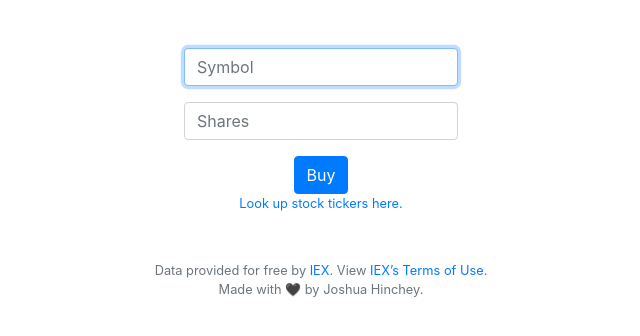
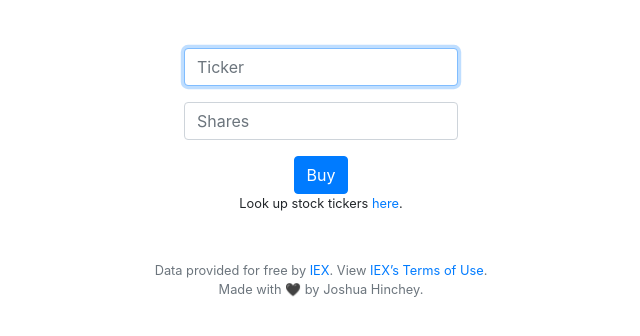
Before and after one commit to hincheyjosh/finance, a Flask app: page /buy in a window 1280 px wide. Shown: the part 76-412 px from the top of the page, without its empty margins (319-959 px from the left). Run offline with Flask 2, Linux system fonts and the light colour scheme; a user stored in the database is signed in; some libraries are stand-ins or nearby versions.

Commit message:
made some changes to html

```diff
--- a/templates/buy.html
+++ b/templates/buy.html
@@ -7,7 +7,7 @@
 {% block main %}
     <form action="/buy" method="post">
         <div class="form-group">
-            <input autocomplete="off" autocapitalize="characters" autofocus class="form-control" name="symbol" placeholder="Symbol" type="text">
+            <input autocomplete="off" autocapitalize="characters" autofocus class="form-control" name="symbol" placeholder="Ticker" type="text">
         </div>
         <div class="form-group">
             <input autocomplete="off" autofocus class="form-control" name="shares" placeholder="Shares" type="number" min="1">
@@ -15,6 +15,6 @@
         <button class="btn btn-primary" type="submit">Buy</button>
     </form>
     <footer class="small text-center">
-        <a href="https://www.marketwatch.com/tools/quotes/lookup.asp">Look up stock tickers here.</a>
+        Look up stock tickers <a href="https://www.marketwatch.com/tools/quotes/lookup.asp" target="_blank" rel="noopener noreferrer">here</a>.
     </footer>
 {% endblock %}
--- a/templates/quote.html
+++ b/templates/quote.html
@@ -7,12 +7,12 @@
 {% block main %}
     <form action="/quote" method="post">
         <div class="form-group">
-            <input autocomplete="off" autofocus required class="form-control" name="symbol" placeholder="Symbol" type="text">
+            <input autocomplete="off" autofocus required class="form-control" name="symbol" placeholder="Ticker" type="text">
         </div>
         <button class="btn btn-primary" type="submit">Quote</button>
     </form>
     <footer class="small text-center">
-        Look up stock tickers <a href="https://www.marketwatch.com/tools/quotes/lookup.asp">here</a>.
+        Look up stock tickers <a href="https://www.marketwatch.com/tools/quotes/lookup.asp" target="_blank" rel="noopener noreferrer">here</a>.
     </footer>
 
 {% endblock %}
--- a/templates/sell.html
+++ b/templates/sell.html
@@ -9,7 +9,7 @@
     <form action="/sell" method="post">
         <div class = "form-group">
             <select name="symbol" class="form-control">
-                <option disabled selected value="">Symbol</option>
+                <option disabled selected value="">Ticker</option>
                 {% for stock in stocks %}
                     <option value="{{ stock.symbol }}">{{ stock.symbol }}</option>
                 {% endfor %}
```
Also changed, not shown: 1 other file.
